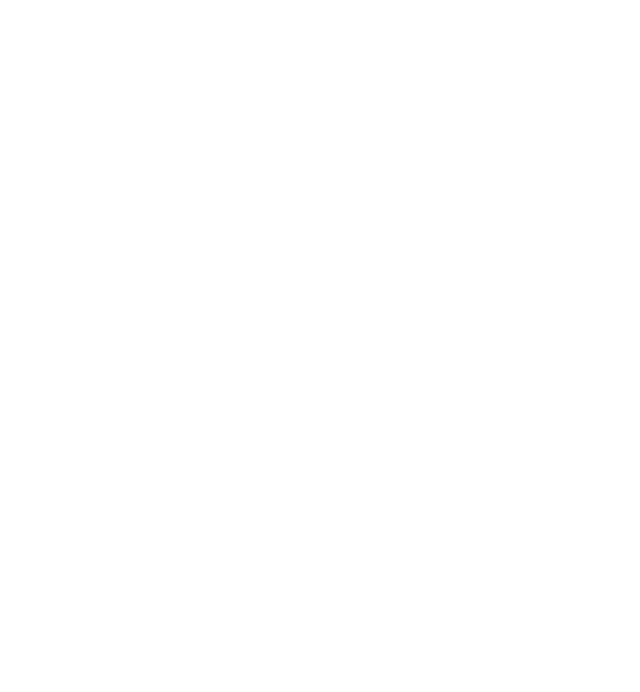
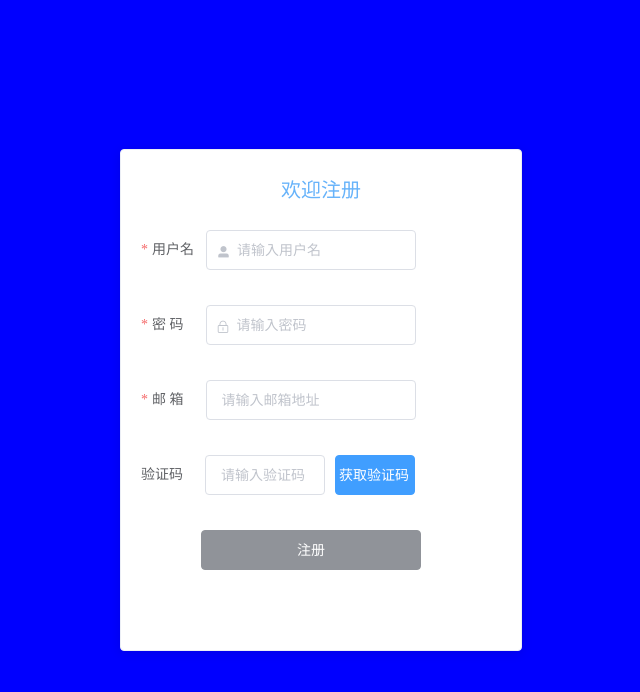
Before and after one commit to YonghaoZhu-code/livevue, a Vue app: page /#/register in a window 1280 px wide. Shown: the top 692 px of the page, without its empty margins (319-959 px from the left). Built offline with nearby package versions, Linux system fonts and the light colour scheme; sample sign-in values are in the browser's storage.

Commit message:
完成注册功能

```diff
--- a/public/index.html
+++ b/public/index.html
@@ -5,7 +5,7 @@
     <meta http-equiv="X-UA-Compatible" content="IE=edge">
     <meta name="viewport" content="width=device-width,initial-scale=1.0">
     <link rel="icon" href="<%= BASE_URL %>favicon.ico">
-    <link rel="stylesheet" href="../src/assets/reset.css">
+    <link rel="stylesheet" href="https://cdnjs.cloudflare.com/ajax/libs/meyer-reset/2.0/reset.css">
     <title><%= htmlWebpackPlugin.options.title %></title>
   </head>
   <body>
--- a/src/assets/reset.css
+++ /dev/null
@@ -1,98 +0,0 @@
-/**
- * Eric Meyer's Reset CSS v2.0 (http://meyerweb.com/eric/tools/css/reset/)
- * http://cssreset.com
- */
-html, body, div, span, applet, object, iframe,
-h1, h2, h3, h4, h5, h6, p, blockquote, pre,
-a, abbr, acronym, address, big, cite, code,
-del, dfn, em, img, ins, kbd, q, s, samp,
-small, strike, strong, sub, sup, tt, var,
-b, u, i, center,
-dl, dt, dd, ol, ul, li,
-fieldset, form, label, legend,
-table, caption, tbody, tfoot, thead, tr, th, td,
-article, aside, canvas, details, embed,
-figure, figcaption, footer, header,
-menu, nav, output, ruby, section, summary,
-time, mark, audio, video, input {
-  margin: 0;
-  padding: 0;
-  border: 0;
-  font-size: 100%;
-  font-weight: normal;
-  vertical-align: baseline;
-}
-
-/* HTML5 display-role reset for older browsers */
-article, aside, details, figcaption, figure,
-footer, header, menu, nav, section {
-  display: block;
-}
-
-body {
-  line-height: 1;
-}
-
-blockquote, q {
-  quotes: none;
-}
-
-blockquote:before, blockquote:after,
-q:before, q:after {
-  content: none;
-}
-
-table {
-  border-collapse: collapse;
-  border-spacing: 0;
-}
-
-/* custom */
-a {
-  color: #7e8c8d;
-  text-decoration: none;
-  -webkit-backface-visibility: hidden;
-}
-
-li {
-  list-style: none;
-}
-
-::-webkit-scrollbar {
-  width: 5px;
-  height: 5px;
-}
-
-::-webkit-scrollbar-track-piece {
-  background-color: rgba(0, 0, 0, 0.2);
-  -webkit-border-radius: 6px;
-}
-
-::-webkit-scrollbar-thumb:vertical {
-  height: 5px;
-  background-color: rgba(125, 125, 125, 0.7);
-  -webkit-border-radius: 6px;
-}
-
-::-webkit-scrollbar-thumb:horizontal {
-  width: 5px;
-  background-color: rgba(125, 125, 125, 0.7);
-  -webkit-border-radius: 6px;
-}
-
-html, body {
-  width: 100%;
-  height: 100%;
-}
-
-body {
-  -webkit-text-size-adjust: none;
-  -webkit-tap-highlight-color: rgba(0, 0, 0, 0);
-}
-
-/*显示省略号*/
-.ellipsis{
-  overflow: hidden;
-  text-overflow: ellipsis;
-  white-space: nowrap;
-}
--- a/src/components/Login.vue
+++ b/src/components/Login.vue
@@ -73,24 +73,33 @@ export default {
     // 通过密码发送登录验证
     async login () {
       if (this.loginForm.loginid === '' || this.loginForm.password === '') return
-      const data = await this.$http.post('/loginbypw', { loginid: this.loginForm.loginid, password: this.loginForm.password })
-      console.log(data)
+      const { data: res } = await this.$http.post('/loginbypw', { loginid: this.loginForm.loginid, password: this.loginForm.password })
+      if (res.code !== 200) return this.$message.error(res.msg)
+      window.sessionStorage.setItem('token', res.Token)
+      return this.$message.success(res.msg)
     },
     reset () { this.$refs.loginFormRef.resetFields() },
+    // 通过验证码登录
     async  codelogin () {
       if (this.lbtntype === 'info' || this.loginForm.code === '' || this.loginForm.email === '') return
-      const data = await this.$http.get('loginbymail', { params: { email: this.loginForm.email, code: this.loginForm.code } })
-      console.log(data)
+      const { data: res } = await this.$http.get('loginbymail', { params: { email: this.loginForm.email, mailcode: this.loginForm.code } })
+      // console.log(data)
+      if (res.code !== 200) return this.$message.error(res.msg)
+      window.sessionStorage.setItem('token', res.Token)
+      return this.$message.success(res.msg)
     },
-    // 请求发送验证码
+    // 获取验证码
     async getCode () {
-      if (this.show === false || this.loginForm.email === '') return
+      const isEmail = /^\w+([-+.]\w+)*@\w+([-.]\w+)*\.\w+([-.]\w+)*$/
+      if (this.show === false || !isEmail.test(this.regForm.email)) return
       this.show = false
       this.sbtntype = 'info'
       this.lbtntype = 'primary'
-      // 通过验证码登录
-      const data = await this.$http.get('/sendmailcode', { params: { email: this.loginForm.email } })
-      console.log(data)
+      // 请求发送验证码
+      const { data: res } = await this.$http.get('/sendmailcode', { params: { email: this.loginForm.email } })
+      // console.log(data)
+      if (res.code !== 200) return this.$message.error('发送验证失败')
+      this.$message.success(res.msg)
       this.timmer = setInterval(() => { this.count-- }, 1000)
       setTimeout(() => {
         this.show = true
--- /dev/null
+++ b/src/components/Register.vue
@@ -0,0 +1,141 @@
+<template>
+<div class="registerBox">
+     <el-card>
+         <div class="title">欢迎注册</div>
+    <el-form :model="regForm" :rules="registerFormRules">
+    <!-- 用户名 -->
+    <el-form-item prop="username" label="用户名">
+    <el-input v-model="regForm.username" prefix-icon="el-icon-user-solid" placeholder="请输入用户名"></el-input>
+  </el-form-item >
+  <!-- 密码 -->
+   <el-form-item prop="password"  label="密 码">
+    <el-input class="space" v-model="regForm.password" type="password" prefix-icon="el-icon-lock" placeholder="请输入密码"></el-input>
+  </el-form-item>
+   <!-- 邮箱 -->
+    <el-form-item  prop="email" class="lab" label="邮 箱">
+    <el-input class="space" v-model="regForm.email"  placeholder="请输入邮箱地址"></el-input>
+  </el-form-item >
+  <!-- 验证码 -->
+   <el-form-item prop="mailcode" label="验证码">
+    <el-input class="cinput" v-model="regForm.mailcode" placeholder="请输入验证码"></el-input>
+    <el-button id="rbtn" :type="sbtntype" @click="getCode" >
+      <span v-show="show">获取验证码</span>
+      <span v-show="!show">{{count}}s后获取</span>
+    </el-button>
+     </el-form-item>
+     <!-- 按钮 -->
+    <el-form-item >
+      <el-button id="signbtn" :type="lbtntype" @click="register" >注册</el-button>
+      </el-form-item>
+        </el-form>
+     </el-card>
+     </div>
+</template>
+<script>
+
+export default {
+  data () {
+    return {
+      regForm: {
+        username: '',
+        password: '',
+        email: '',
+        mailcode: ''
+      },
+      show: true,
+      count: '60',
+      sbtntype: 'primary',
+      lbtntype: 'info',
+      timmer: null,
+      registerFormRules: {
+        username: [
+          { required: true, message: '用户名不能为空', trigger: 'blur' }],
+        password: [{ required: true, message: '密码不能为空', trigger: 'blur' }],
+        email: [{ required: true, message: '请输入邮箱地址', trigger: 'blur' },
+          { type: 'email', message: '请输入正确的邮箱地址', trigger: ['blur', 'change'] }],
+        mailcode: [{ min: 6, max: 6, message: '请输入6位数字验证码', trigger: 'blur' }]
+      }
+    }
+  },
+  methods: {
+    // 获取验证码
+    async getCode () {
+      const isEmail = /^\w+([-+.]\w+)*@\w+([-.]\w+)*\.\w+([-.]\w+)*$/
+      if (this.show === false || !isEmail.test(this.regForm.email)) return
+      this.show = false
+      this.sbtntype = 'info'
+      this.lbtntype = 'primary'
+      this.timmer = setInterval(() => { this.count-- }, 1000)
+      setTimeout(() => {
+        this.show = true
+        this.count = 60
+        this.sbtntype = 'primary'
+        this.lbtntype = 'info'
+        clearInterval(this.timmer)
+      }, 60000)
+      // 请求发送验证码
+      const { data: res } = await this.$http.get('/sendmailcode', { params: { email: this.regForm.email } })
+      // console.log(data)
+      if (!res.code || res.code !== 200) return this.$message.error('发送验证失败')
+      this.$message.success(res.msg)
+    },
+    async register () {
+      if (this.show === '' || this.regForm.mailcode === '' || this.regForm.username === '' || this.regForm.password === '') return
+      const { data: res } = await this.$http.post('/register', {
+        username: this.regForm.username,
+        password: this.regForm.password,
+        mailcode: this.regForm.mailcode,
+        email: this.regForm.email
+      })
+      if (res.code !== 200) return this.$message.error(res.msg)
+      this.$message.success(res.msg)
+      return this.$router.push('/login')
+    }
+  }
+}
+</script>
+<style lang="less" scoped>
+ .registerBox{
+    width: 100vw;
+    height: 100vh;
+    background-color: blue;
+    display: flex;
+    justify-content: center;
+    align-items: center;
+    .el-card{
+     width: 400px;
+     height: 500px;
+     .title{
+         height: 20px;
+      text-align: center;
+      color: rgb(103, 179, 250);
+      line-height: 20px;
+      font-size: 20px;
+      margin-top: 10px;
+      margin-bottom: 30px;
+
+     }
+     .el-input{
+         width: 210px;
+         margin-bottom: 12px;
+     }
+     .space{
+        margin-left: 10px;
+     }
+     .cinput{
+         margin-left: 10px;
+         margin-right: 10px;
+         width: 120px;
+     }
+     #rbtn{
+         width: 80px;
+          padding-left: 3px;
+     }
+     #signbtn{
+         margin-left: 60px;
+         width: 220px;
+     }
+}
+}
+
+</style>
--- a/src/router/index.js
+++ b/src/router/index.js
@@ -13,6 +13,10 @@ const routes = [
   {
     path: '/login',
     component: () => import('../components/Login.vue')
+  },
+  {
+    path: '/register',
+    component: () => import('../components/Register.vue')
   }
 ]
 const router = new VueRouter({
```
